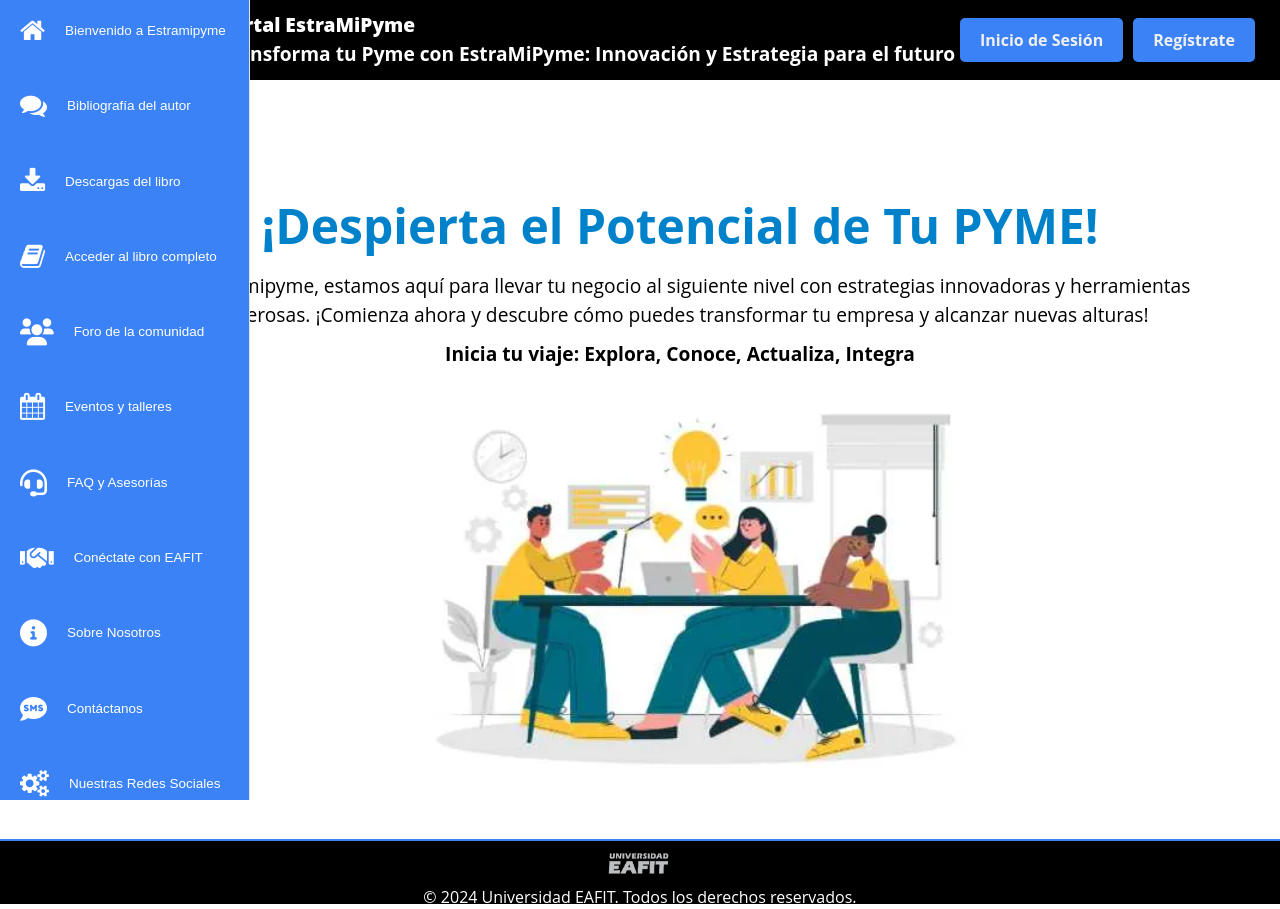
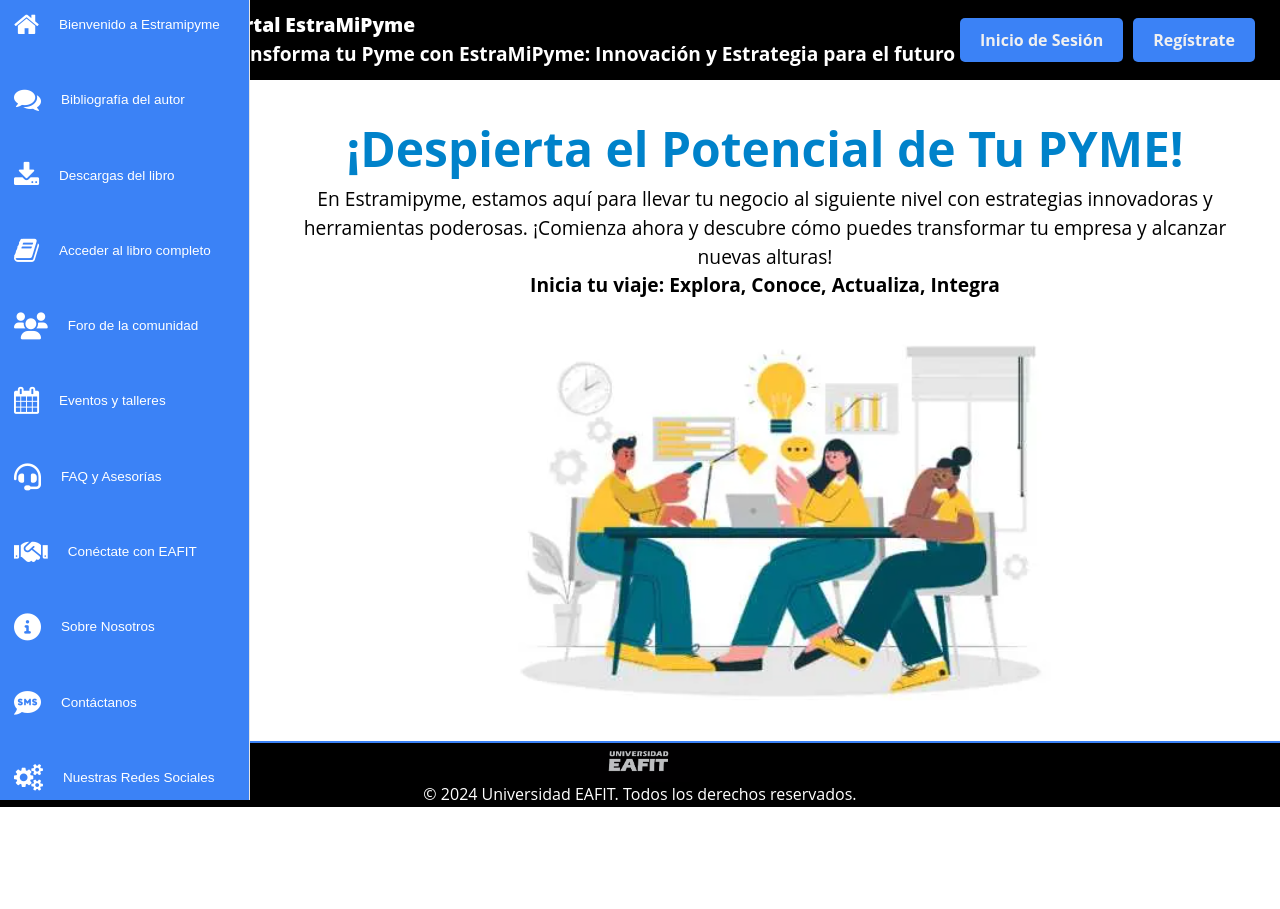
Before and after one commit to johanamileny/proyect_estrapymes, an Angular app in the folder estrapymes/: page /homepage in a window 1280 px wide. After the commit the page ends 807 px from the top, so only its background shows below. Built offline with nearby package versions, Linux system fonts and the light colour scheme.

Commit message:
se actualiza homepage margin del content y la de los iconos del main menu

```diff
--- a/estrapymes/src/app/views/homepage/homepage.component.scss
+++ b/estrapymes/src/app/views/homepage/homepage.component.scss
@@ -148,7 +148,7 @@
 }
 
 .main-menu > ul {
-  margin: 7px 0;
+  margin: 1px 0;
   display: flex;
   flex-direction: column;
   justify-content: space-between;
@@ -164,7 +164,7 @@
 .main-menu li a {
   display: flex;
   align-items: center;
-  padding: 10px 20px;
+  padding: 10px 14px;
   color: #fff;
   font-family: 'Arial';
   font-size: 13.5px;
@@ -203,14 +203,14 @@
 .container2 {
   display: flex;
   align-items: center;
-  margin-left: 80px; /* Ajuste para no quedar detrás del menú lateral */
-  padding: 50px 20px;
+  margin-left: 50px; /* Ajuste para no quedar detrás del menú lateral */
+  padding: 20px 20px;
   flex-direction: column;
   opacity: 0;
   transition: opacity 0.5s ease-in-out;
   background: #FFFFFF;
   border-radius: 10px;
-  margin-top: 20px;
+  margin-top: -32px;
 }
 
 .container2.visible {
@@ -241,9 +241,9 @@
   background-color: #000000;
   color: white;
   text-align: center;
-  padding: 4px 0;
+  padding: 0px 0;
   width: 100%;
-  height: 65px;
+  height: 66px;
   border-top: 2px solid #3B82F6;
 }
 
@@ -259,11 +259,12 @@
   align-items: center;
   flex-direction: column;
   padding: 20px;
+  margin-left: 200px;
 }
 
 .main-text {
   text-align: center;
-  margin-top: 20px;
+  margin-top: 25px;
 }
 
 .main-text h1 {
@@ -275,7 +276,7 @@
 .main-text p {
   color: #000;
   font-size: 1.2rem;
-  margin-top: 10px;
+  margin-top: 0px;
 }
 
 .image-container img {
```
